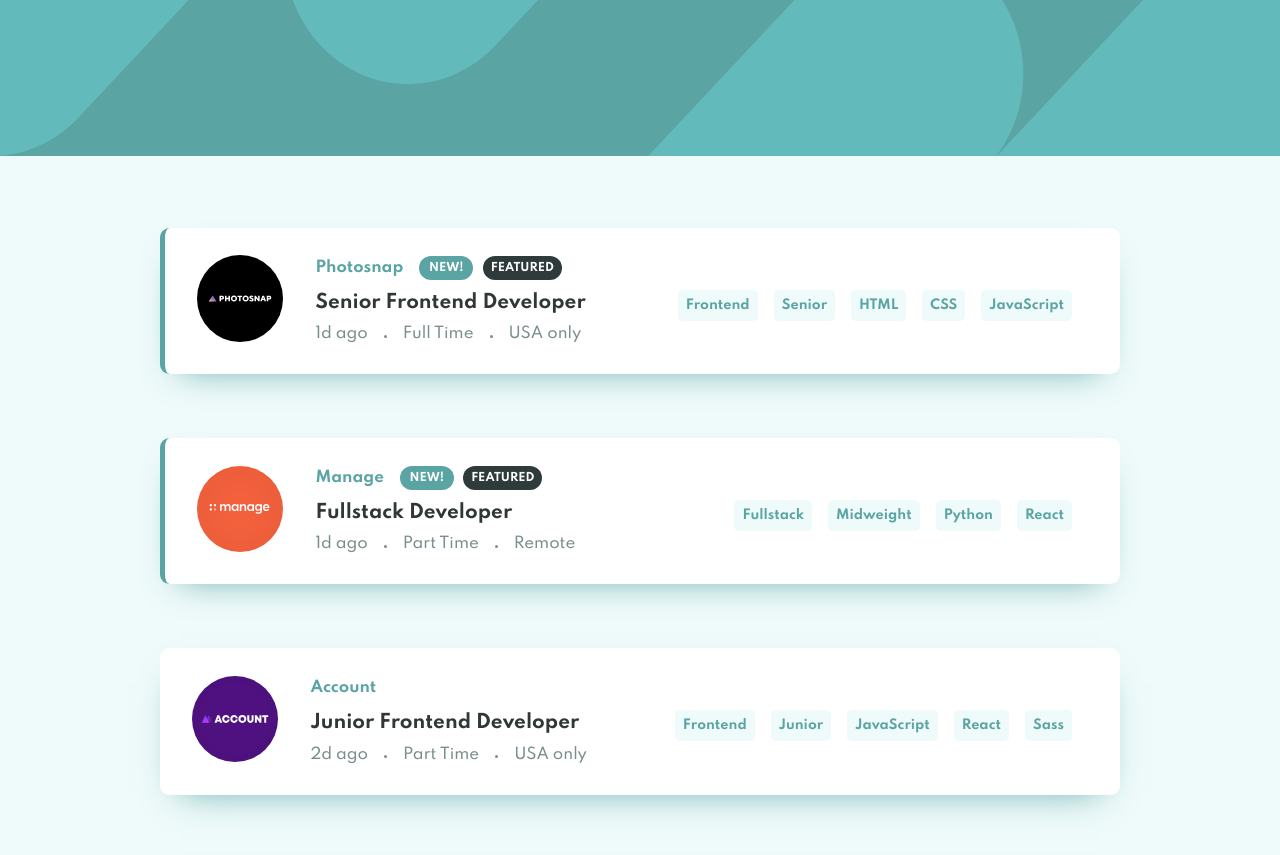
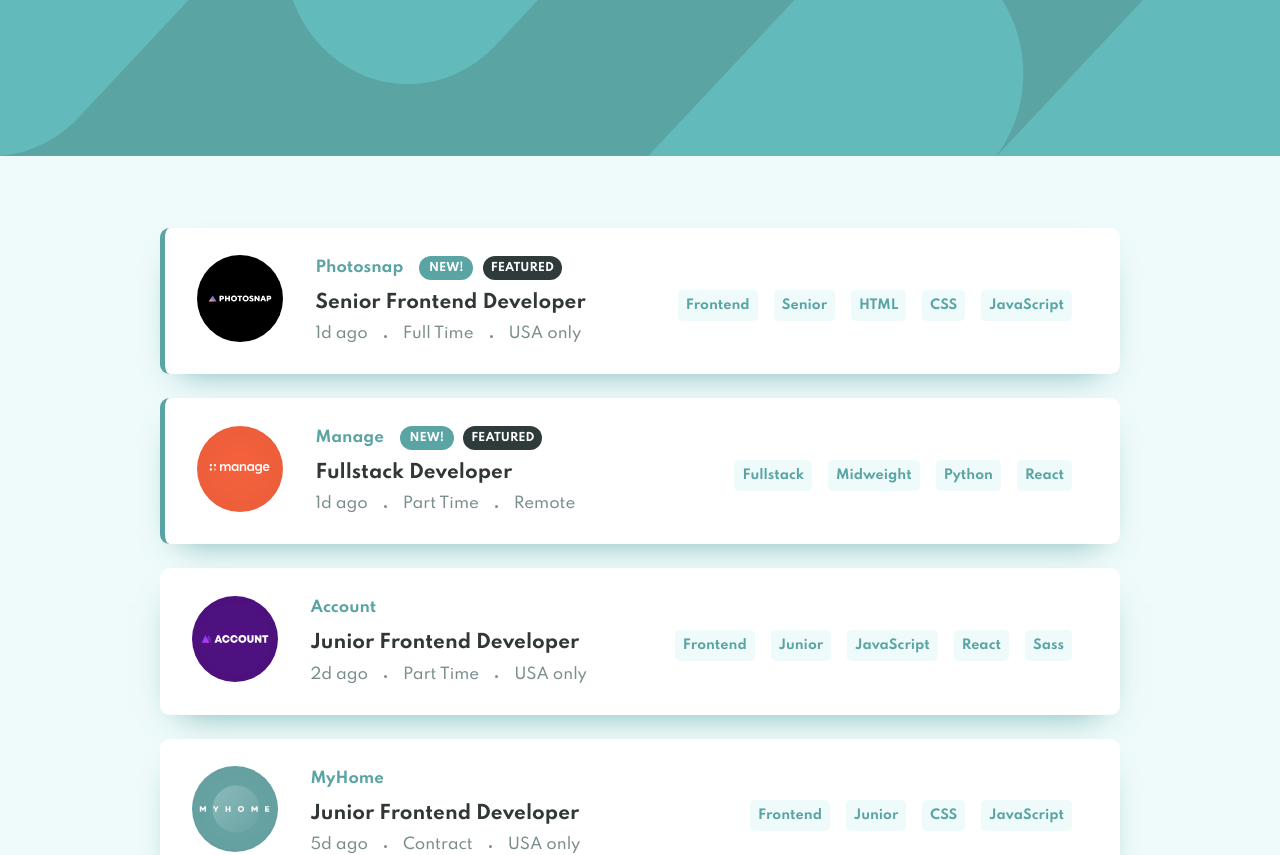
Before and after one commit to joshysmart/static-job-listings, a React (Create React App) app: page / in a window 1280 px wide. Shown: the top 855 px of the page. Built offline with nearby package versions, Linux system fonts and the light colour scheme.

Commit message:
improved responsiveness

```diff
--- a/src/App.css
+++ b/src/App.css
@@ -45,20 +45,15 @@
  padding-top: 3.5rem;
  display: grid;
  grid-template-columns: repeat(1, 1fr);
- grid-gap: 1.5rem;
+ grid-gap: 4rem;
  background: var(--Light-Grayish-Cyan-Background);
  position: relative;
-}
-
-@media only screen and (min-width: 375px) {
-  .listings {
-    grid-gap: 4rem;
-  }
 }
 
 @media only screen and (min-width: 768px) {
  .listings {
   padding: 4.5rem 5rem;
+  grid-gap: 1.5rem;
  }
 }
 
```
